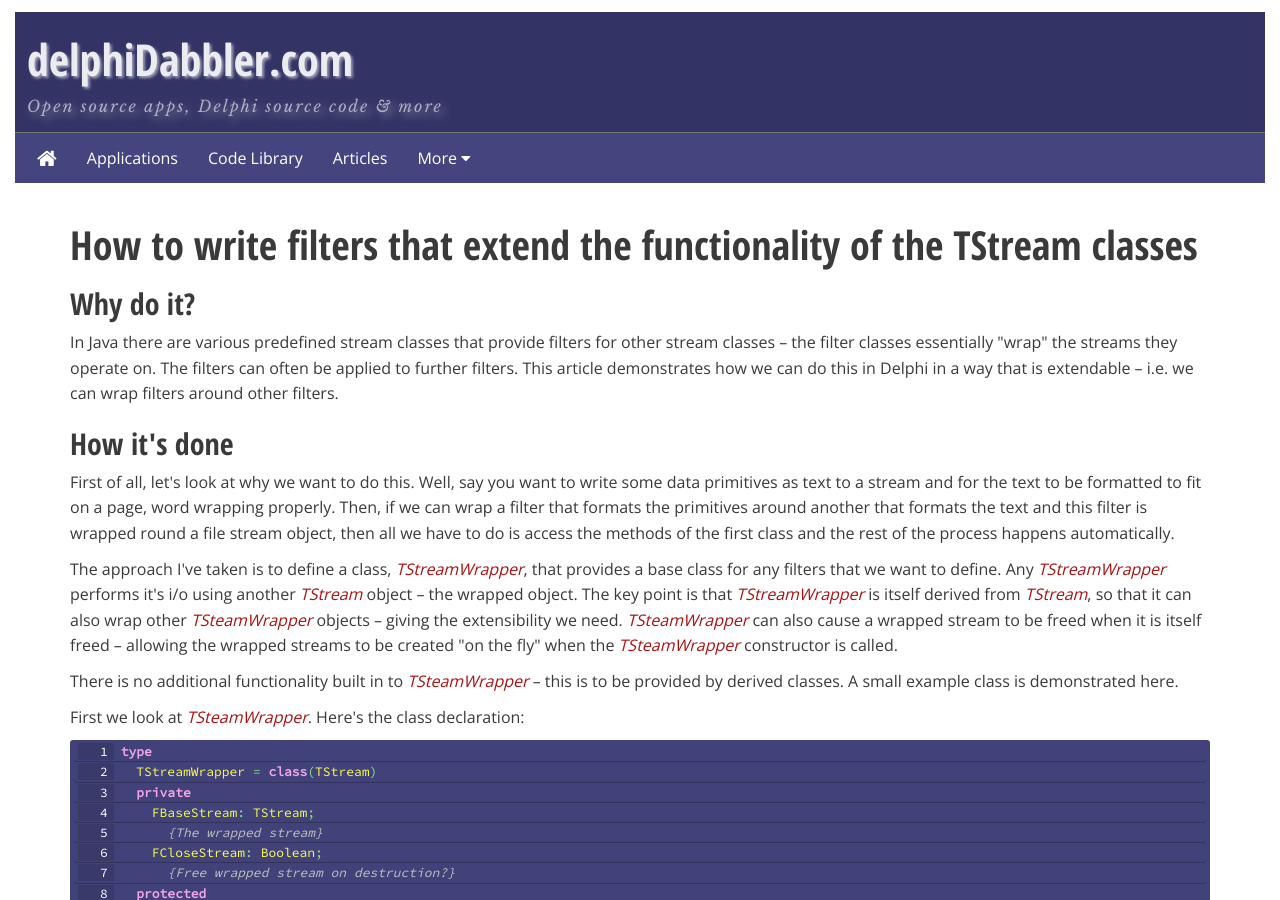
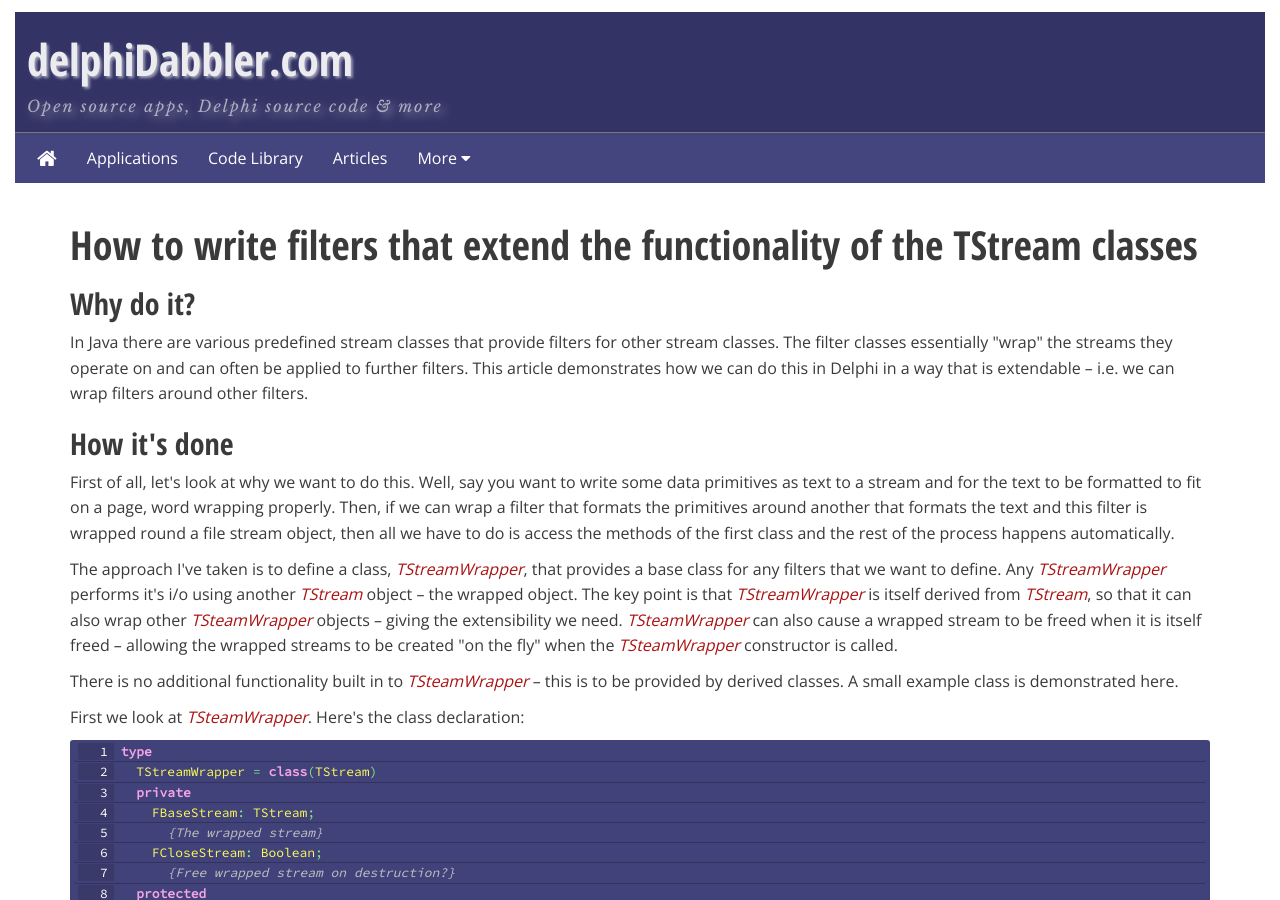
Before and after one commit to delphidabbler/delphidabbler.github.io, a Jekyll site: the page built from _articles/article-5.html, in a window 1280 px wide and 900 px high. Built offline with Jekyll 4.4.1, drawn with Linux system fonts in a browser that asks for light colours; nearby versions of some CDN libraries; comment, search, counter and statistics services are not loaded.

Commit message:
Minor tweak to content

```diff
--- a/_articles/article-5.html
+++ b/_articles/article-5.html
@@ -17,10 +17,10 @@ redirect_from:
 </h2>
 
 <p>
-    In Java there are various predefined stream classes that provide filters for other stream classes &ndash; the filter
-    classes essentially &quot;wrap&quot; the streams they operate on. The filters can often be applied to further
-    filters. This article demonstrates how we can do this in Delphi in a way that is extendable &ndash; i.e. we can wrap
-    filters around other filters.
+    In Java there are various predefined stream classes that provide filters for other stream classes. The filter
+    classes essentially &quot;wrap&quot; the streams they operate on and can often be applied to further filters. This
+    article demonstrates how we can do this in Delphi in a way that is extendable &ndash; i.e. we can wrap filters
+    around other filters.
 </p>
 
 
```
